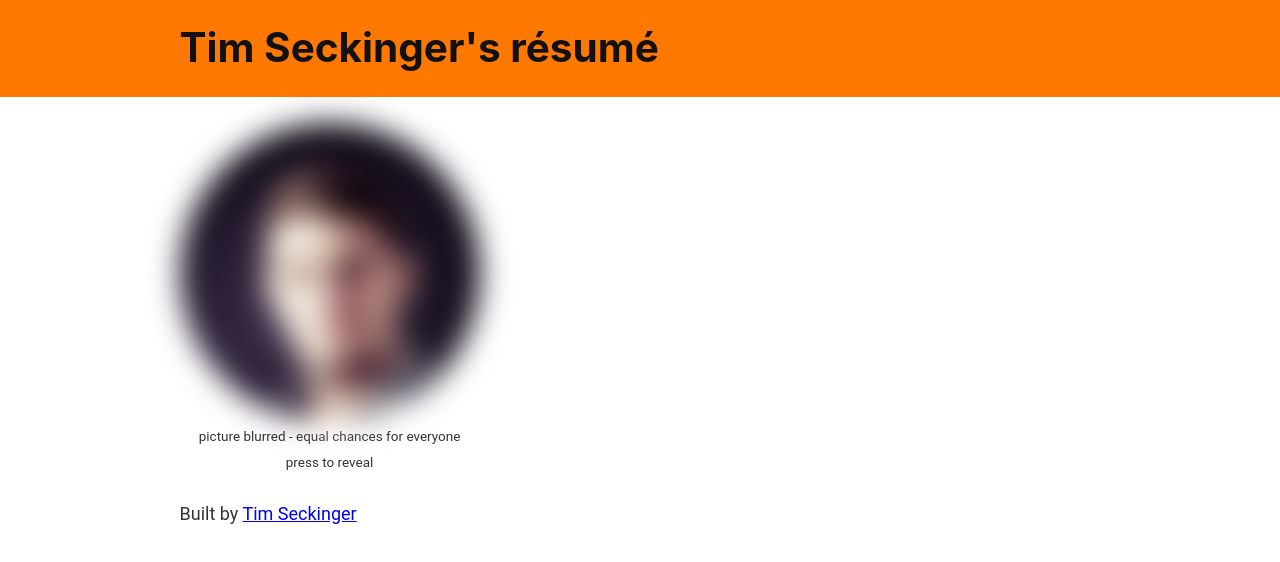
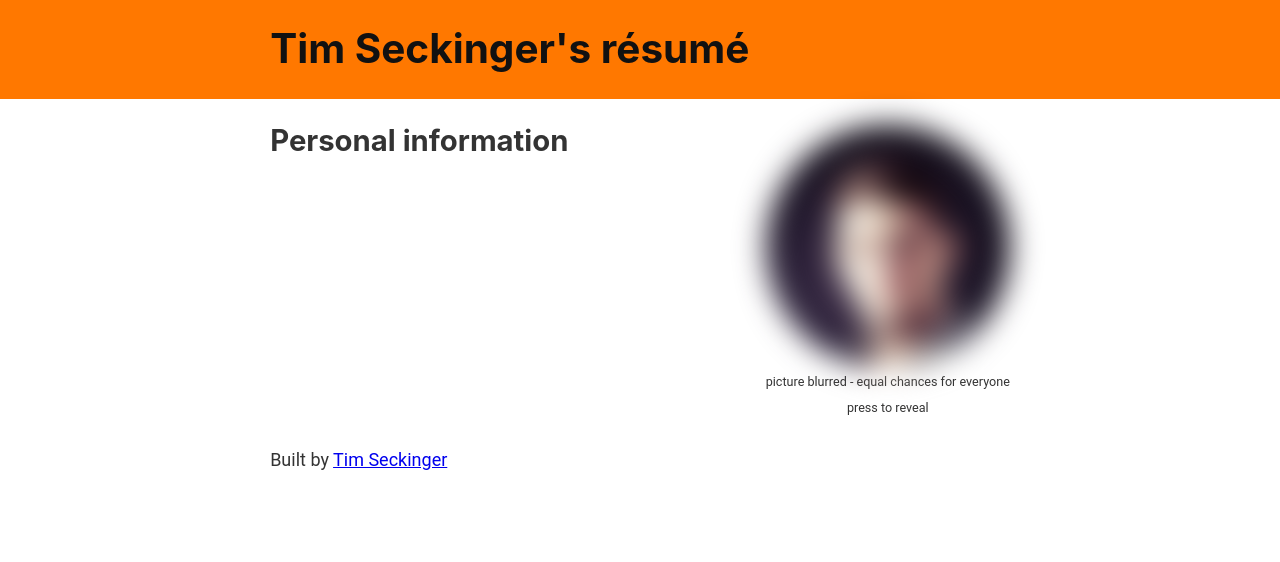
Before and after one commit to jeysal/cv, a Gatsby site: page / in a window 1280 px wide. Built offline with nearby package versions, Linux system fonts and the light colour scheme; Gatsby itself is replaced by a stand-in of ours.

Commit message:
layouting

```diff
--- a/src/components/Header.js
+++ b/src/components/Header.js
@@ -11,8 +11,8 @@ const Header = ({ siteTitle }) => (
     <div
       style={{
         margin: `0 auto`,
-        maxWidth: 960,
-        padding: `1.45rem 1.0875rem`,
+        maxWidth: '210mm',
+        padding: `1.5rem 1.5rem`,
       }}
     >
       <h1 style={{ margin: 0, color: '#111' }}>{siteTitle}</h1>
--- /dev/null
+++ b/src/components/Info.js
@@ -0,0 +1,9 @@
+import * as React from 'react';
+
+const Info = () => (
+  <section>
+    <h2>Personal information</h2>
+  </section>
+);
+
+export default Info;
--- a/src/components/Layout.js
+++ b/src/components/Layout.js
@@ -34,8 +34,8 @@ const Layout = ({ children }) => (
         <div
           style={{
             margin: `0 auto`,
-            maxWidth: 960,
-            padding: `0px 1.0875rem 1.45rem`,
+            maxWidth: '210mm',
+            padding: `0px 1.5rem 1.5rem`,
             paddingTop: 0,
           }}
         >
--- a/src/components/ProfilePic.module.css
+++ b/src/components/ProfilePic.module.css
@@ -8,7 +8,7 @@
 
 .subtitle {
   text-align: center;
-  font-size: 0.75rem;
+  font-size: 0.7rem;
 }
 
 @media print {
--- a/src/pages/index.js
+++ b/src/pages/index.js
@@ -2,12 +2,15 @@ import React from 'react';
 
 import Layout from '../components/Layout';
 import ProfilePic from '../components/ProfilePic';
+import Info from '../components/Info';
 
 const IndexPage = () => (
   <Layout>
-    <div style={{ maxWidth: `300px`, marginBottom: `1.45rem` }}>
+    <aside style={{ float: 'right', maxWidth: `7cm`, marginBottom: `1.45rem` }}>
       <ProfilePic />
-    </div>
+    </aside>
+    <Info />
+    <div style={{ clear: 'both' }} />
   </Layout>
 );
 
```
